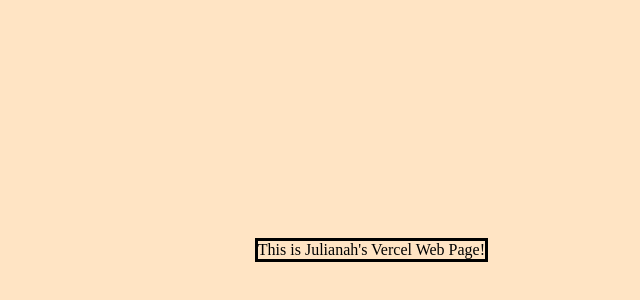
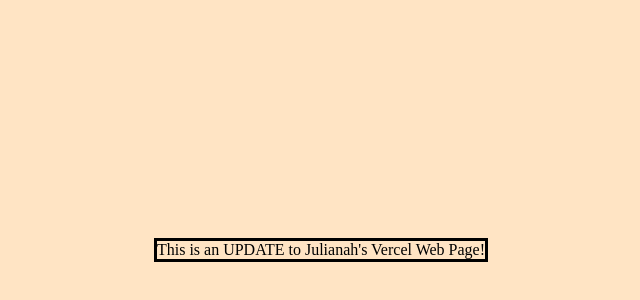
Before and after one commit to Samuel-Julianah-Babatunde/vercel-deployment-project, a plain HTML site: page index.html in a window 1280 px wide. Shown: the part 162-462 px from the top of the page, without its empty margins (152-792 px from the left). Drawn offline with Linux system fonts and the light colour scheme.

Commit message:
updating-web-page

```diff
--- a/index.html
+++ b/index.html
@@ -18,7 +18,7 @@
         <![endif]-->
 
         <div>
-            This is Julianah's Vercel Web Page!
+            This is an UPDATE to Julianah's Vercel Web Page!
         </div>
 
         <script src="" async defer></script>
```
